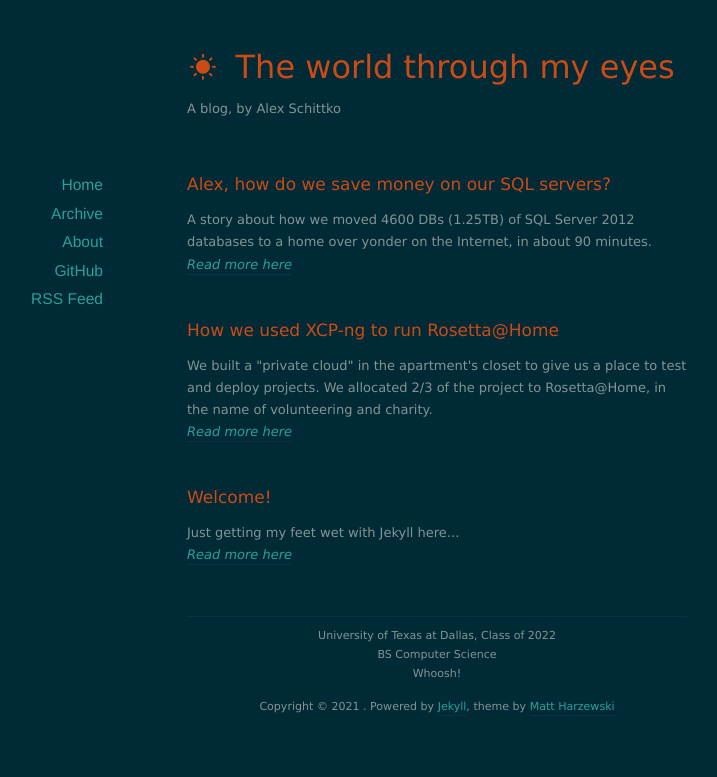
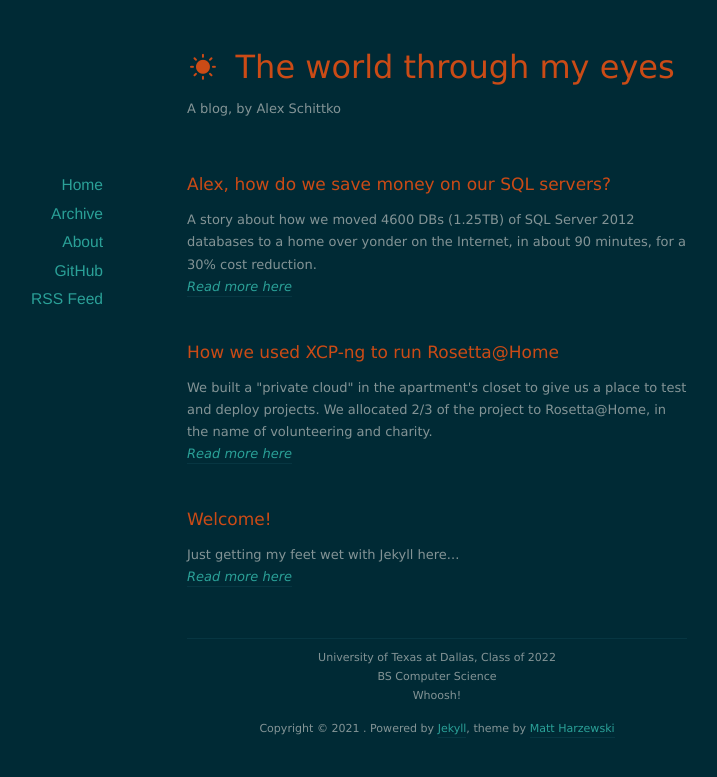
Before and after one commit to alex4108/alex4108.github.io, a Jekyll site: the page built from index.html, in a window 1280 px wide. Shown: the top 777 px of the page, without its empty margins (203-920 px from the left). Built offline with Jekyll 4.4.1, drawn with Linux system fonts in a browser that asks for light colours; nearby versions of some CDN libraries; the list of posts is cut into pages by our own code.

Commit message:
Fix excerpt

```diff
--- a/_posts/2021-02-04-SQL-Server-4600-DBs.markdown
+++ b/_posts/2021-02-04-SQL-Server-4600-DBs.markdown
@@ -3,7 +3,7 @@ layout: post
 title:  "Alex, how do we save money on our SQL servers?"
 date:   2021-02-04 04:00:00 -0600
 categories: sqlserver azure cloud migration
-excerpt: A story about how we moved 4600 DBs (1.25TB) of SQL Server 2012 databases to a home over yonder on the Internet, in about 90 minutes.
+excerpt: A story about how we moved 4600 DBs (1.25TB) of SQL Server 2012 databases to a home over yonder on the Internet, in about 90 minutes, for a 30% cost reduction.
 ---
 
 # Migrating SQL Server to Azure IaaS w/ 4600 DBs on the server
```
